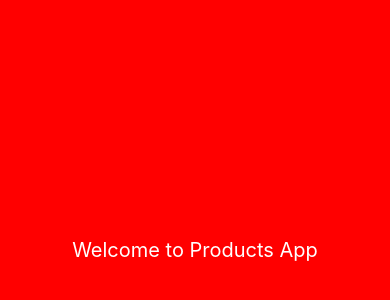
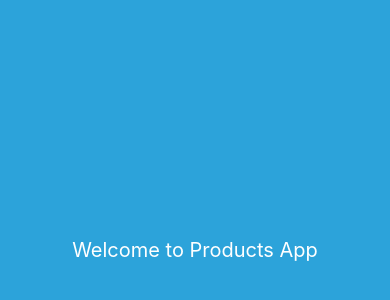
Before and after one commit to ChristianRV29/ProductsRN, a React Native app: screen /Home in a window 390 px wide. Shown: the part 172-472 px from the top of the page. Built offline with nearby package versions, Linux system fonts and the light colour scheme.

Commit message:
Add navigation

```diff
--- a/src/screens/Home/Home.tsx
+++ b/src/screens/Home/Home.tsx
@@ -20,7 +20,7 @@ export const Home: React.FC<Props> = ({ route }) => {
 const styles = StyleSheet.create({
   mainWrapper: {
     alignItems: 'center',
-    backgroundColor: 'red',
+    backgroundColor: '#2ca3da',
     flex: 1,
     justifyContent: 'center',
   },
--- a/src/screens/Login/Login.tsx
+++ b/src/screens/Login/Login.tsx
@@ -1,10 +1,13 @@
-import React, { Fragment, useRef } from 'react';
-import { Platform } from 'react-native';
+import React, { Fragment } from 'react';
+import { Keyboard, Platform } from 'react-native';
 import { useSafeAreaInsets } from 'react-native-safe-area-context';
+
+import { NativeStackScreenProps } from '@react-navigation/native-stack';
 
 import { BackgroundShape } from '~src/components/BackgroundShape/BackgroundShape';
 import { WhiteLogo } from '~src/components/WhiteLogo/WhiteLogo';
 import { useForm } from '~src/hooks/useForm';
+import { RootStackParamList } from '../../navigation/StackNavigator';
 
 import {
   ActionButton,
@@ -17,7 +20,9 @@ import {
   Wrapper,
 } from './style';
 
-export const Login = () => {
+type Props = NativeStackScreenProps<RootStackParamList, 'Login'>;
+
+export const Login = ({ navigation }: Props) => {
   const { top } = useSafeAreaInsets();
 
   const {
@@ -30,8 +35,14 @@ export const Login = () => {
   });
 
   const onLogin = () => {
+    Keyboard.dismiss();
+
     console.log('Email:', email);
     console.log('Password:', password);
+
+    navigation.replace('Home', {
+      message: 'Welcome to ProductsApp',
+    });
   };
 
   return (
```
